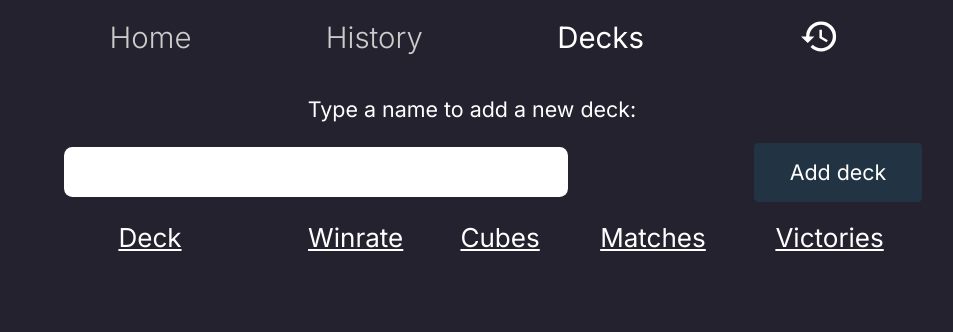
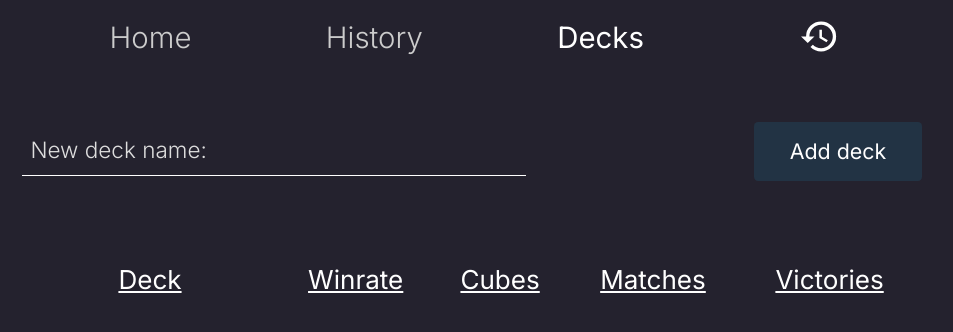
Before and after one commit to Sigerolem/snap-tracker, a React (Vite) app: page / in a window 1280 px wide. Both pictures are taken after a click on the button "Decks". Shown: the top 332 px of the page, without its empty margins (168-1121 px from the left). Built offline with nearby package versions, Linux system fonts and the light colour scheme.

Commit message:
input style changes

```diff
--- a/src/DeckManager.tsx
+++ b/src/DeckManager.tsx
@@ -30,8 +30,10 @@ export function DeckManager({ decks, addDeck, deleteDeckFunction, setPage }: Dec
 
   return (
     <section className="deckManager">
-      <label htmlFor="newDeck">Type a name to add a new deck:</label>
-      <input spellCheck={false} id="newDeck" maxLength={32} value={deckName} onChange={e => { handleInput(e.target.value) }} type="text" />
+      <div className="inputDiv">
+        <label htmlFor="newDeck" style={deckName === '' ? {} : {top: '-2rem'}} >New deck name:</label>
+        <input spellCheck={false} id="newDeck" maxLength={32} value={deckName} onChange={e => { handleInput(e.target.value) }} type="text" />
+      </div>
       <button onClick={handleAddDeck}>Add deck</button>
       <div className="tableContainer">
         <table>
--- a/src/deckManager.css
+++ b/src/deckManager.css
@@ -7,23 +7,37 @@
   "b c"
   "d d";
   grid-template-rows: 3rem 4.5rem auto;
+  margin-top: 2.5rem;
+}
+
+.deckManager .inputDiv {
+  position: relative;
 }
 
 .deckManager label {
+  font-weight: 300;
+  color: #DDD;
   grid-area: a;
-  justify-self: center;
+  margin-left: .5rem;
+  justify-self: start;
   align-self: center;
+  position: absolute;
+  left: 0;
+  top: 10px;
+  transition: top .3s ease;
 }
 
 .deckManager input {
   border: 0;
   font-size: 1.5rem;
-  border-radius: .5rem;
   height: 3rem;
   padding: .25rem;
   width: 100%;
   max-width: 30rem;
-  justify-self: center;
+  background-color: rgb(36, 34, 46);
+  border-bottom: 1px solid white;
+  color: white;
+  justify-self: start;
   align-self: center;
 }
 
@@ -64,6 +78,7 @@
 @media (max-width: 600px) {
   .deckManager {
     grid-template-rows: 2.5rem 3rem auto;
+    grid-template-columns: 2fr 1fr;
   }
 
   .deckManager .tableContainer {
```
